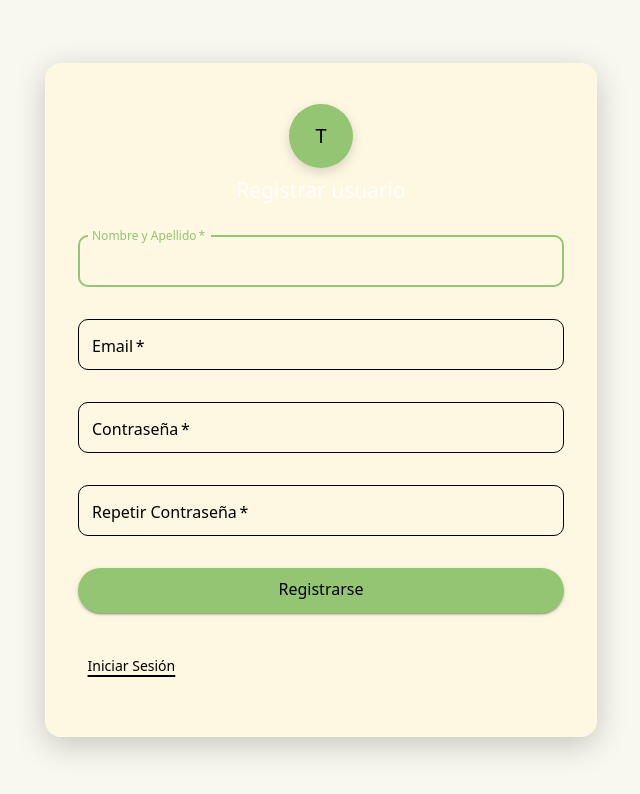
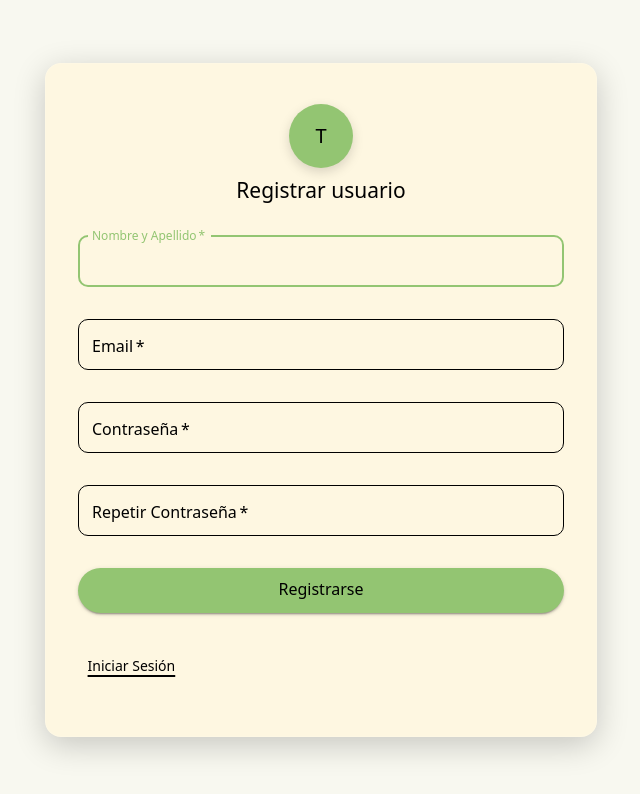
Before and after one commit to galoss88/test-terrand-front, a React (Vite) app: page /auth/register in a window 1280 px wide. Shown: the top 794 px of the page, without its empty margins (319-959 px from the left). Built offline with nearby package versions, Linux system fonts and the light colour scheme.

Commit message:
Refactor Login and Register components: simplify LinkButton styles in Login and replace Typography with StyledText in Register for consistency.

```diff
--- a/src/pages/auth/Login.tsx
+++ b/src/pages/auth/Login.tsx
@@ -272,14 +272,7 @@ const Login = () => {
           >
             <LinkButton
               href={"/auth/register"}
-              sx={{
-                fontSize: "0.9rem",
-                fontWeight: 500,
-                "&:hover": {
-                  textDecoration: "underline",
-                  color: "none",
-                },
-              }}
+
             >
               ¿No tienes cuenta? Regístrate
             </LinkButton>
--- a/src/pages/auth/Register.tsx
+++ b/src/pages/auth/Register.tsx
@@ -12,6 +12,7 @@ import {
   StyledAvatar,
   StyledContainer,
   StyledPaper,
+  StyledText,
   StyledTextField,
   StyledTextModal,
 } from "./styles";
@@ -116,14 +117,9 @@ const Register = () => {
 
       <StyledPaper elevation={3}>
         <StyledAvatar>T</StyledAvatar>
-        <Typography
-          component="h1"
-          variant="h5"
-          color="rgba(255, 255, 255, 0.9)"
-          mb={2}
-        >
+        <StyledText variant="h5" color="rgba(255, 255, 255, 0.9)" mb={2}>
           Registrar usuario
-        </Typography>
+        </StyledText>
 
         {/* Mensaje de error */}
         {errorMessage && (
```
